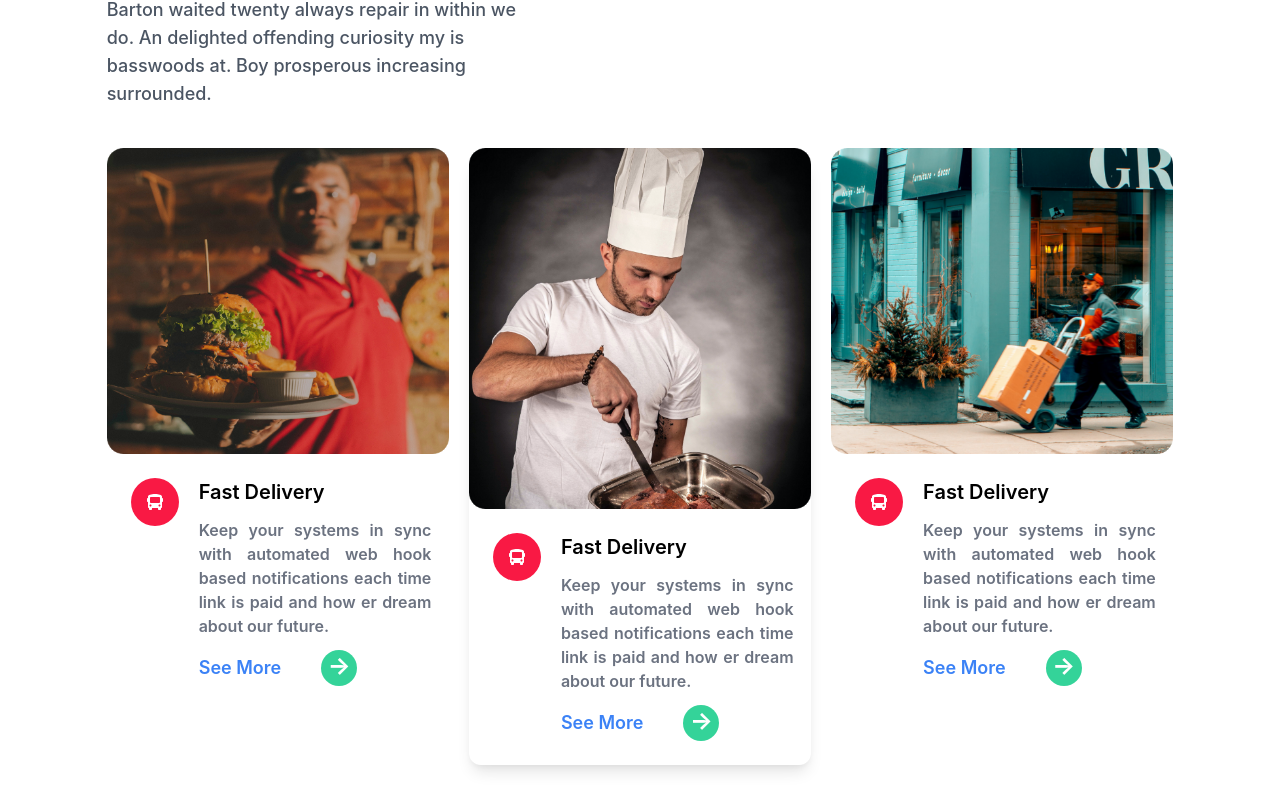
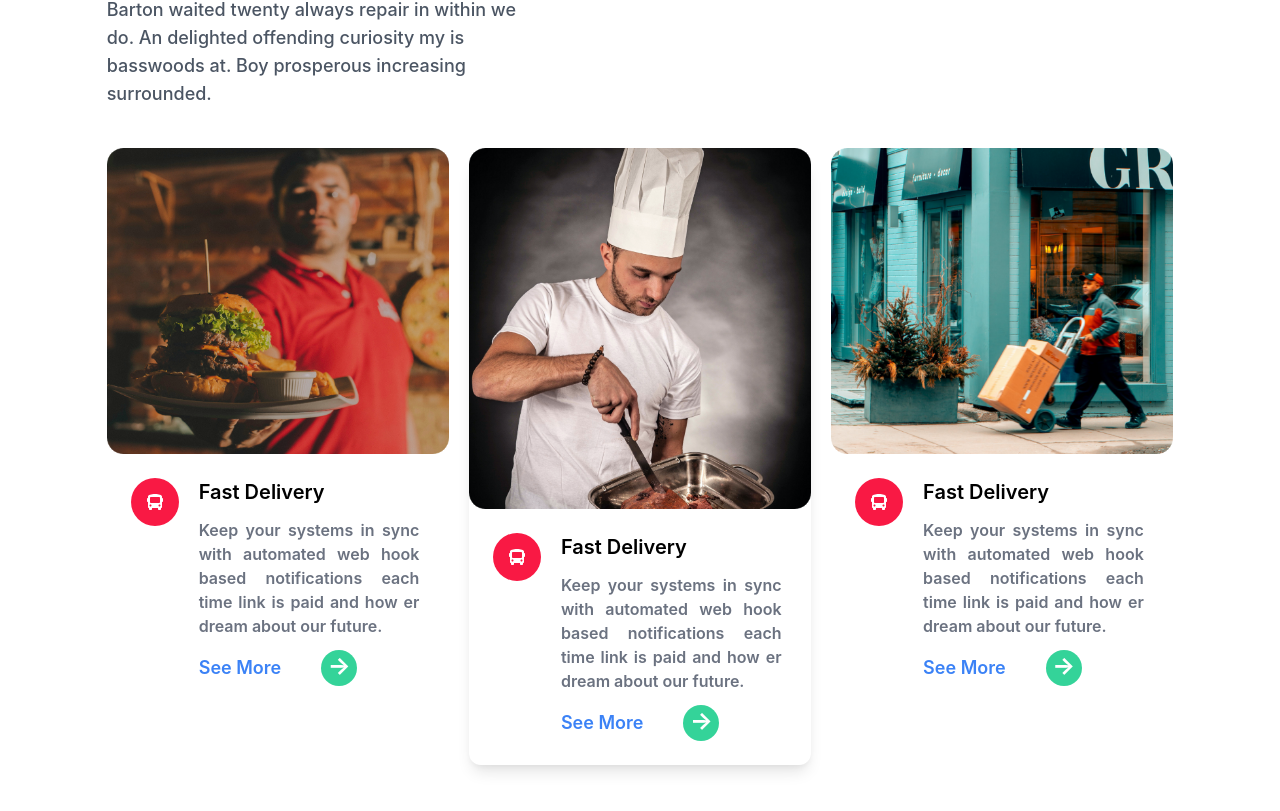
Before and after one commit to Abu-Hojayfa/red-onion_web, a React (Create React App) app: page / in a window 1280 px wide. Shown: the part 1414-2225 px from the top of the page. Built offline with nearby package versions, Linux system fonts and the light colour scheme; no server answers.

Commit message:
chosse compo design issue1

```diff
--- a/src/components/WhoChoose/WhoChoose.js
+++ b/src/components/WhoChoose/WhoChoose.js
@@ -27,7 +27,7 @@ const WhoChoose = () => {
             />
             <div className="w-3/4 text-justify">
               <p className="text-xl font-semibold pb-3">Fast Delivery</p>
-              <p className="text-gray-500 font-semibold">
+              <p className="text-gray-500 font-semibold pr-3">
                 Keep your systems in sync with automated web hook based
                 notifications each time link is paid and how er dream about our
                 future.
@@ -51,7 +51,7 @@ const WhoChoose = () => {
             />
             <div className="w-3/4 text-justify">
               <p className="text-xl font-semibold pb-3">Fast Delivery</p>
-              <p className="text-gray-500 font-semibold">
+              <p className="text-gray-500 font-semibold pr-3">
                 Keep your systems in sync with automated web hook based
                 notifications each time link is paid and how er dream about our
                 future.
@@ -75,7 +75,7 @@ const WhoChoose = () => {
             />
             <div className="w-3/4 text-justify">
               <p className="text-xl font-semibold pb-3">Fast Delivery</p>
-              <p className="text-gray-500 font-semibold">
+              <p className="text-gray-500 font-semibold pr-3">
                 Keep your systems in sync with automated web hook based
                 notifications each time link is paid and how er dream about our
                 future.
```
